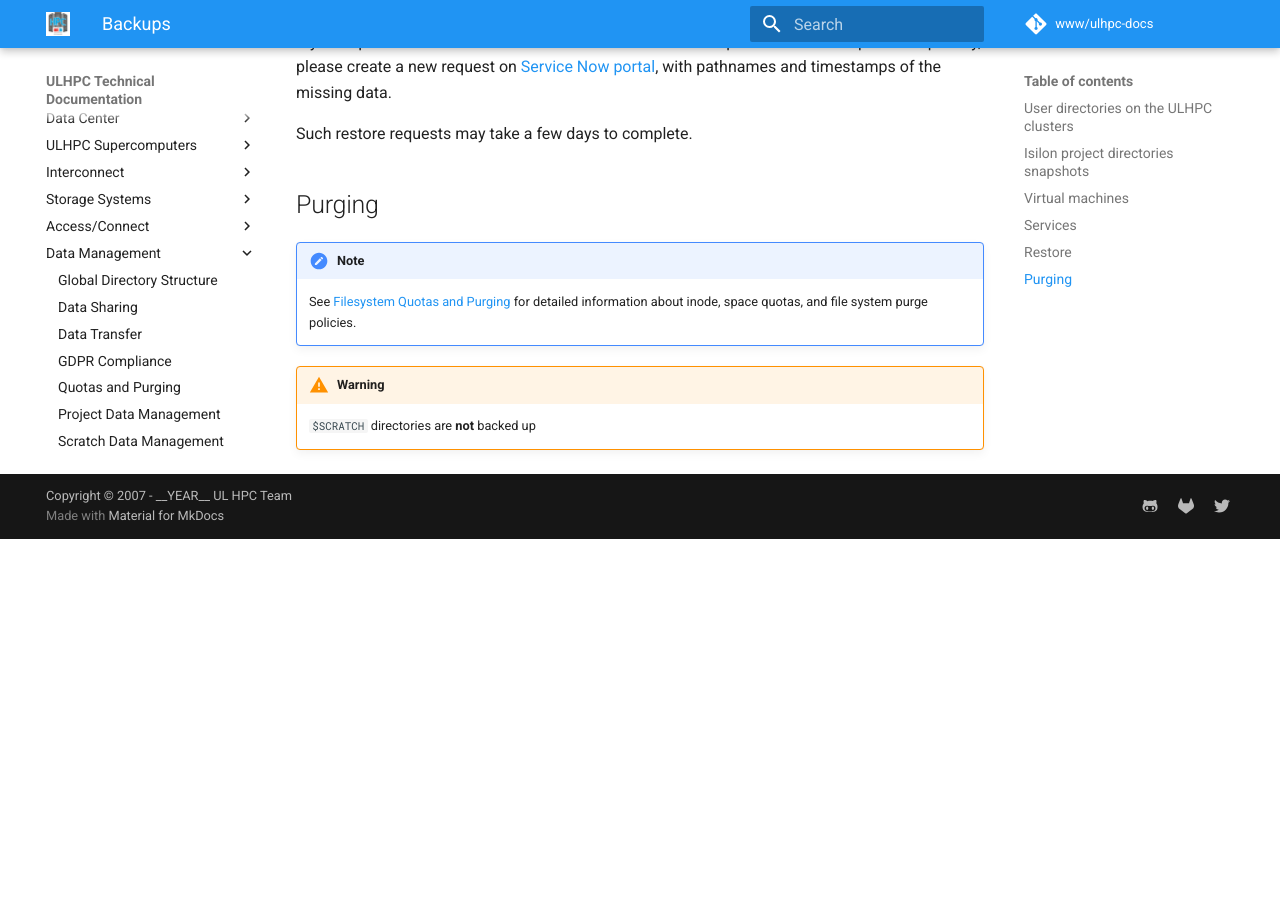
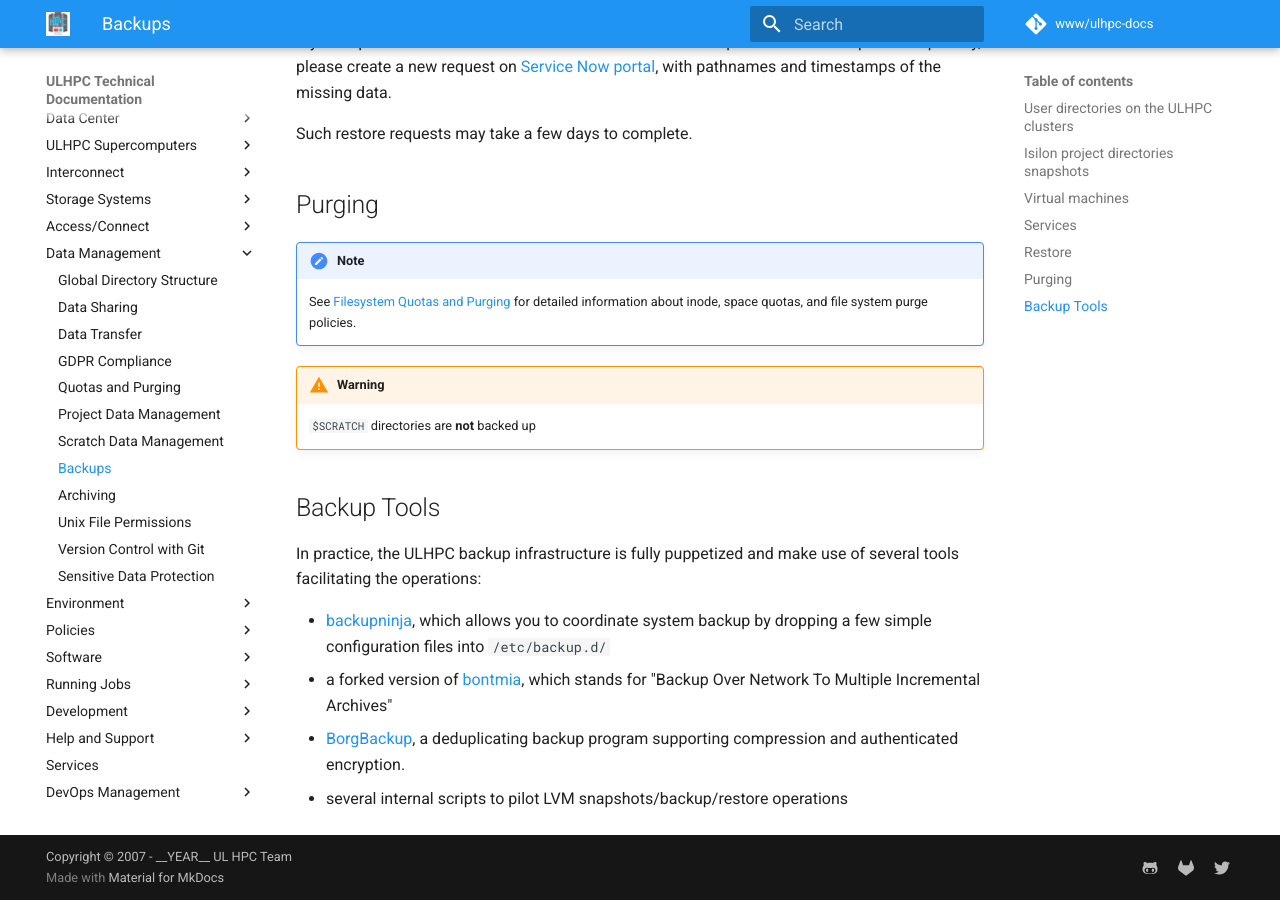
Before and after one commit to ULHPC/ulhpc-docs, an MkDocs documentation site: the page built from docs/data/backups.md, in a window 1280 px wide and 900 px high, scrolled down 1982 px. Built offline with MkDocs 1.6.1 and Material for MkDocs 9.7.7, drawn with Linux system fonts in a browser that asks for light colours; before the commit the page ends 2521 px from its top, so only the background shows below that.

Commit message:
[storage] backup tools
Signed-off-by: Sebastien Varrette <Sebastien.Varrette@uni.lu>

```diff
--- a/docs/data/backups.md
+++ b/docs/data/backups.md
@@ -71,3 +71,13 @@ Such restore requests may take a few days to complete.
 
 !!! warning
 	`$SCRATCH` directories are **not** backed up
+
+
+## Backup Tools
+
+In practice, the ULHPC backup infrastructure is fully puppetized and make use of several tools facilitating the operations:
+
+* [backupninja](https://0xacab.org/riseuplabs/backupninja), which allows you to coordinate system backup by dropping a few simple configuration files into `/etc/backup.d/`
+* a forked version of [bontmia](https://github.com/hcartiaux/bontmia), which stands for "Backup Over Network To Multiple Incremental Archives"
+* [BorgBackup](https://borgbackup.readthedocs.io/en/stable/), a deduplicating backup program supporting compression and authenticated encryption.
+* several internal scripts to pilot LVM snapshots/backup/restore operations
```
